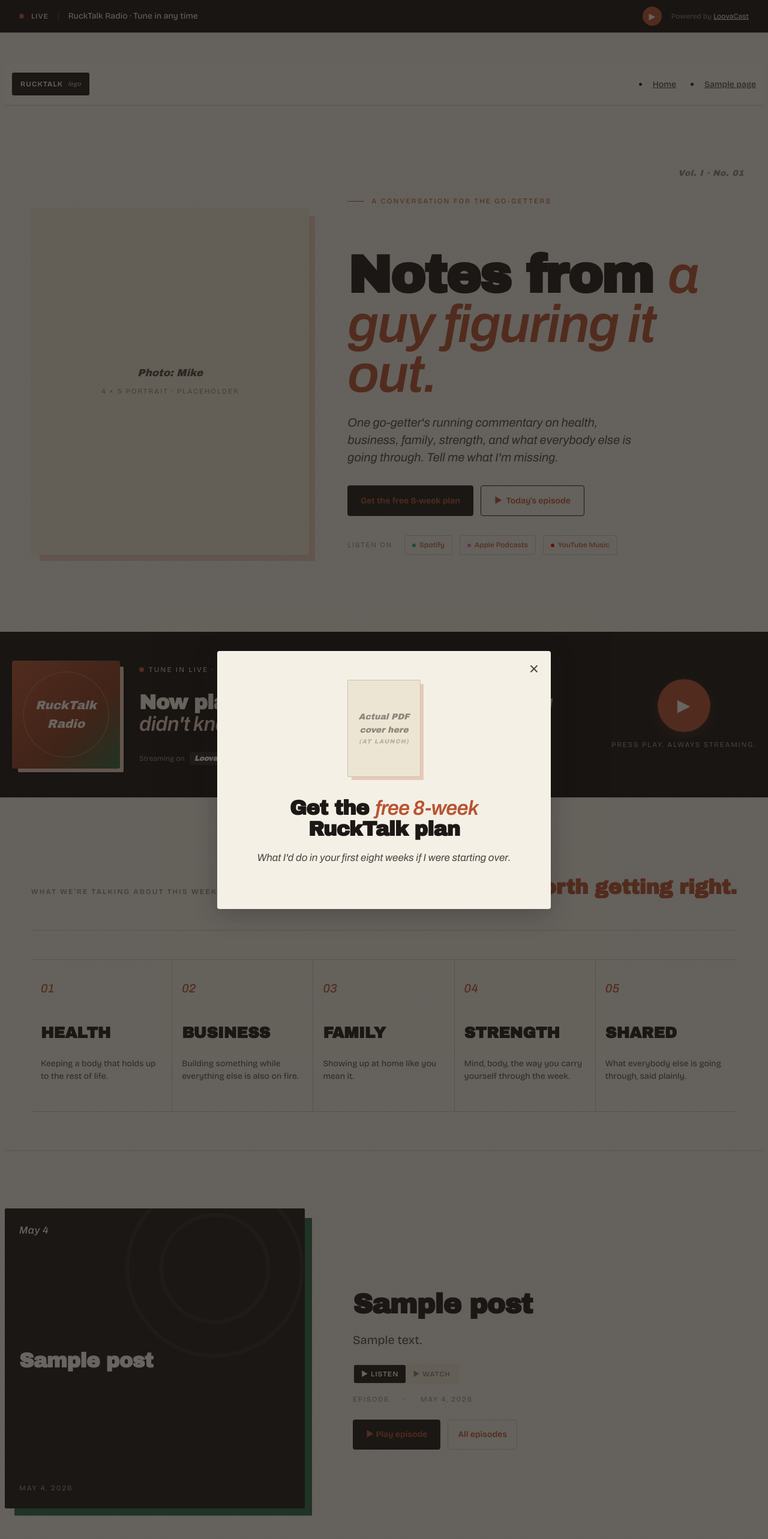
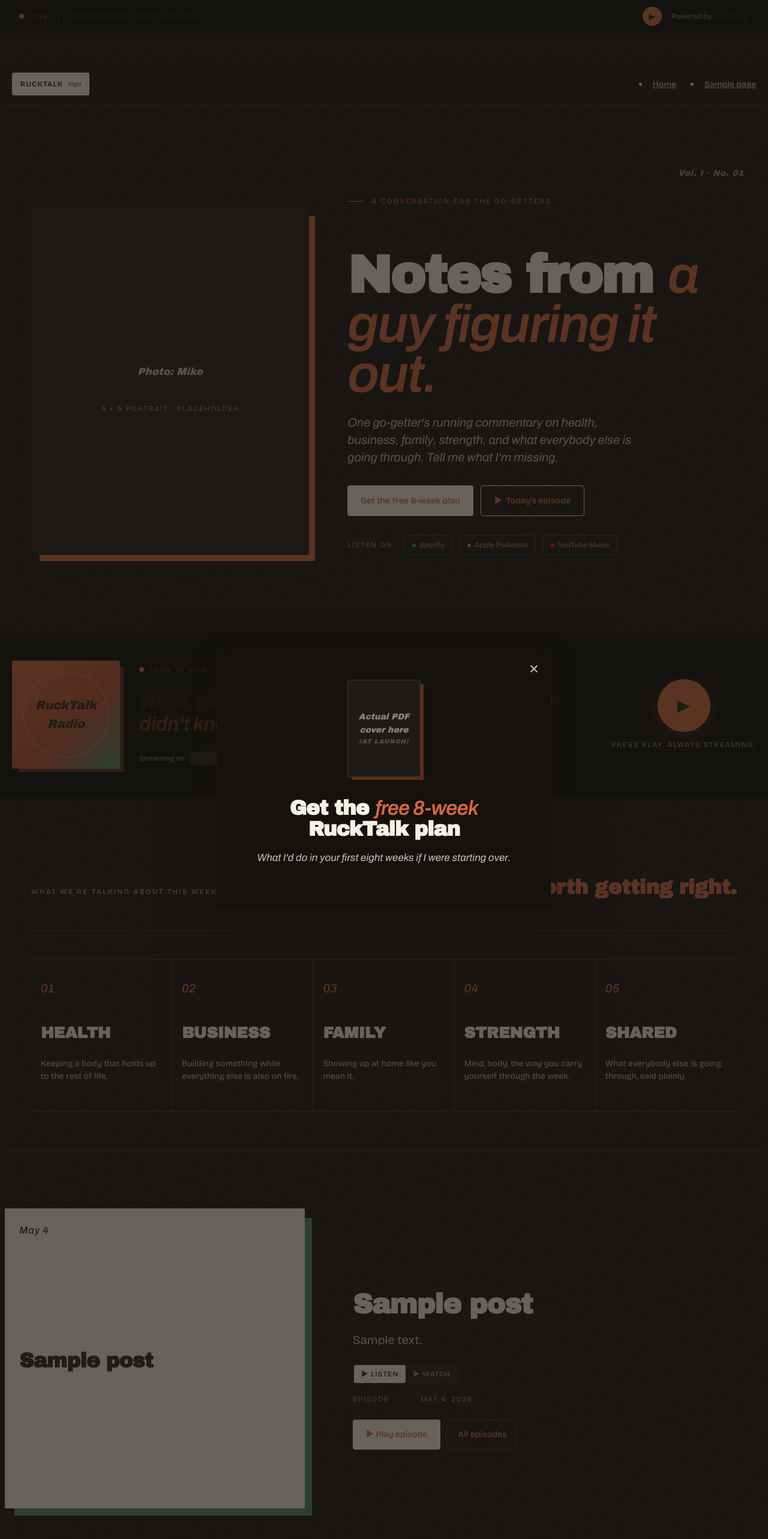
Before and after one commit to brucewayne9/alfred, a WordPress theme: template services/rucktalk-minimal/front-page.php in a window 1280 px wide. Shown: the top 2565 px of the page at 60% size. Run offline with PHP 8.4 and a stand-in for WordPress, Linux system fonts and the light colour scheme; the site name, menu and one post (Sample post) are stand-ins, and other content is empty; some libraries are stand-ins or nearby versions.

Commit message:
fix(rucktalk-theme): dark palette flip + hero photo full-bleed crop
Mike's first-look feedback after activation: white bg is wrong, needs
dark; hero photo of him is too small inside the container, needs to
fill and zoom on his face.

Palette: inverted the warm-cream tokens to warm-dark in one place
(style.css :root). All component CSS uses the tokens so the flip
cascades — body bg, surfaces, text, rules all swap. Accent colors
(clay terracotta, mark forest) brightened slightly to keep contrast
against the new dark bg. --clay-soft repurposed from light-peach to
dark-tint (#5C2B17) for drop-shadows on dark surfaces.

Hero photo:
- Switched .hero__media from flex-centering to overflow:hidden +
  absolute-positioned image. Flex layout was constraining the img to
  intrinsic-content sizing despite width:100%;height:100%; absolute
  fill is unambiguous.
- object-position: 50% 25% biases the cover crop toward the upper
  quarter — keeps Mike's face in frame (landscape 2048×1365 source
  cropped into a 4:5 portrait container otherwise shows torso).
- Diagonal stripe pattern now only renders in placeholder state via
  :has(.hero__photo) negation — when the real photo is there, the
  pattern is hidden.

Co-Authored-By: Claude Opus 4.7 (1M context) <noreply@anthropic.com>

```diff
--- a/services/rucktalk-minimal/assets/css/rucktalk.css
+++ b/services/rucktalk-minimal/assets/css/rucktalk.css
@@ -159,17 +159,32 @@ html { scroll-behavior: smooth; }
 .hero__media {
   position: relative; aspect-ratio: 4/5;
   background: var(--paper-deep); border-radius: 2px;
-  display: flex; flex-direction: column; align-items: center; justify-content: center;
-  color: var(--ink-mute); font-size: var(--fs-sm); overflow: hidden;
-  box-shadow: 0 1px 0 rgba(0,0,0,0.04), 12px 12px 0 -2px var(--clay-soft);
+  overflow: hidden;
+  color: var(--ink-mute); font-size: var(--fs-sm);
+  box-shadow: 0 1px 0 rgba(0,0,0,0.04), 12px 12px 0 -2px var(--clay);
 }
-.hero__media::before {
+/* Hide the diagonal stripe pattern when a real photo is present (it was
+ * decoration for the placeholder state). */
+.hero__media:not(:has(.hero__photo))::before {
   content: ""; position: absolute; inset: 0;
-  background: repeating-linear-gradient(45deg, transparent 0, transparent 14px, rgba(0,0,0,0.025) 14px, rgba(0,0,0,0.025) 15px);
+  background: repeating-linear-gradient(45deg, transparent 0, transparent 14px, rgba(255,255,255,0.03) 14px, rgba(255,255,255,0.04) 15px);
 }
-.hero__photo { position: relative; z-index: 1; width: 100%; height: 100%; object-fit: cover; }
-.hero__media-label { font-family: var(--f-display); font-style: italic; font-size: var(--fs-base); color: var(--ink-2); position: relative; z-index: 1; }
-.hero__media-meta { font-size: var(--fs-xs); text-transform: uppercase; letter-spacing: 0.16em; color: var(--ink-mute); margin-top: var(--s-2); position: relative; z-index: 1; }
+/* Placeholder labels — centered when no photo. */
+.hero__media-label,
+.hero__media-meta { position: absolute; left: 50%; transform: translateX(-50%); z-index: 1; }
+.hero__media-label { top: 45%; }
+.hero__media-meta  { top: 55%; }
+
+/* Real photo — absolute fill, face-biased crop. */
+.hero__photo {
+  position: absolute; inset: 0;
+  width: 100%; height: 100%;
+  object-fit: cover;
+  object-position: 50% 25%;  /* bias toward top quarter — keeps face in frame */
+  z-index: 1;
+}
+.hero__media-label { font-family: var(--f-display); font-style: italic; font-size: var(--fs-base); color: var(--ink-2); }
+.hero__media-meta { font-size: var(--fs-xs); text-transform: uppercase; letter-spacing: 0.16em; color: var(--ink-mute); margin-top: var(--s-2); }
 @media (max-width: 920px) {
   .hero { padding: var(--s-7) 0 var(--s-8); }
   .hero__inner { grid-template-columns: 1fr; gap: var(--s-7); }
--- a/services/rucktalk-minimal/style.css
+++ b/services/rucktalk-minimal/style.css
@@ -17,23 +17,23 @@ Text Domain: rucktalk-minimal
  *  ═══════════════════════════════════════════════════════════════════════ */
 
 :root {
-  /* Paper-stock palette */
-  --paper:        #F4F0E6;          /* warm cream — body bg */
-  --paper-deep:   #ECE5D3;          /* sectional surfaces */
-  --paper-soft:   #FBF8F0;          /* accents, hover */
-  --ink:          #1B1815;          /* deep warm ink (NOT pure black) */
-  --ink-2:        #4A4540;          /* mid */
-  --ink-mute:     #8C857B;          /* muted */
-  --rule:         #C8C2B4;          /* warm rule lines */
+  /* Dark editorial palette — flipped from cream to warm-dark 2026-05-19 */
+  --paper:        #14110F;          /* coffee-black warm bg */
+  --paper-deep:   #1E1B17;          /* slightly lighter dark surface */
+  --paper-soft:   #2A241D;          /* mid surface — hover, panels */
+  --ink:          #F4F0E6;          /* cream text (was the paper) */
+  --ink-2:        #C8C2B4;          /* warm mid grey-cream */
+  --ink-mute:     #8C857B;          /* muted text */
+  --rule:         #3D362F;          /* warm dark rule lines */
 
-  /* Accents */
-  --clay:         #B85432;          /* primary terracotta */
-  --clay-deep:    #8B3A1F;          /* hover/active */
-  --clay-soft:    #E8C9B8;          /* surface tint */
-  --mark:         #2D6741;          /* forest green — badges, "today's take" */
-  --mark-soft:    #C8DCC3;          /* light forest tint */
-  --ink-radio:    #131110;          /* radio bar + LoovaCast block */
-  --warn:         #C9A227;          /* mustard — sparingly */
+  /* Accents — unchanged, work on both light and dark */
+  --clay:         #D4673F;          /* primary terracotta (brightened slightly for dark contrast) */
+  --clay-deep:    #B85432;          /* hover/active terracotta */
+  --clay-soft:    #5C2B17;          /* dark tint — for drop-shadows on dark bg */
+  --mark:         #4A8F62;          /* forest green — boosted for dark contrast */
+  --mark-soft:    #2D6741;          /* deeper forest */
+  --ink-radio:    #0A0907;          /* slightly darker than paper — radio bar stays distinct */
+  --warn:         #E0B23A;          /* mustard — brighter on dark */
 
   /* Typography stack */
   --f-display:   "Archivo Black", "Helvetica Neue", Impact, sans-serif;
```
